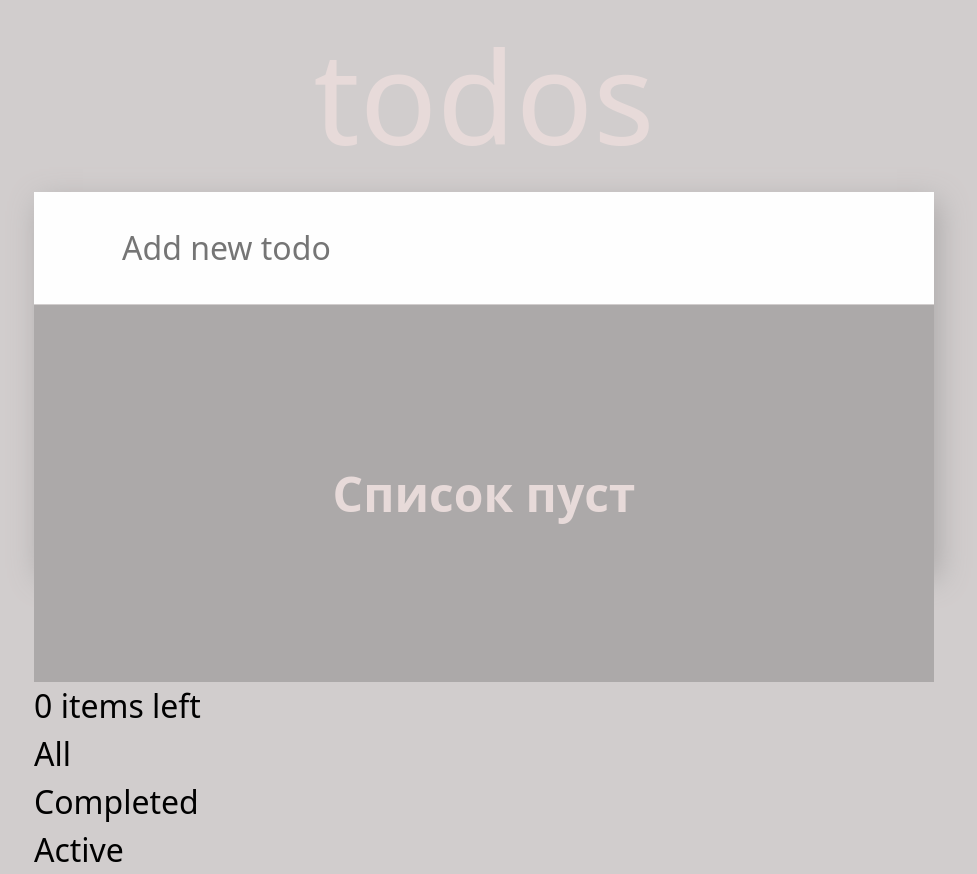
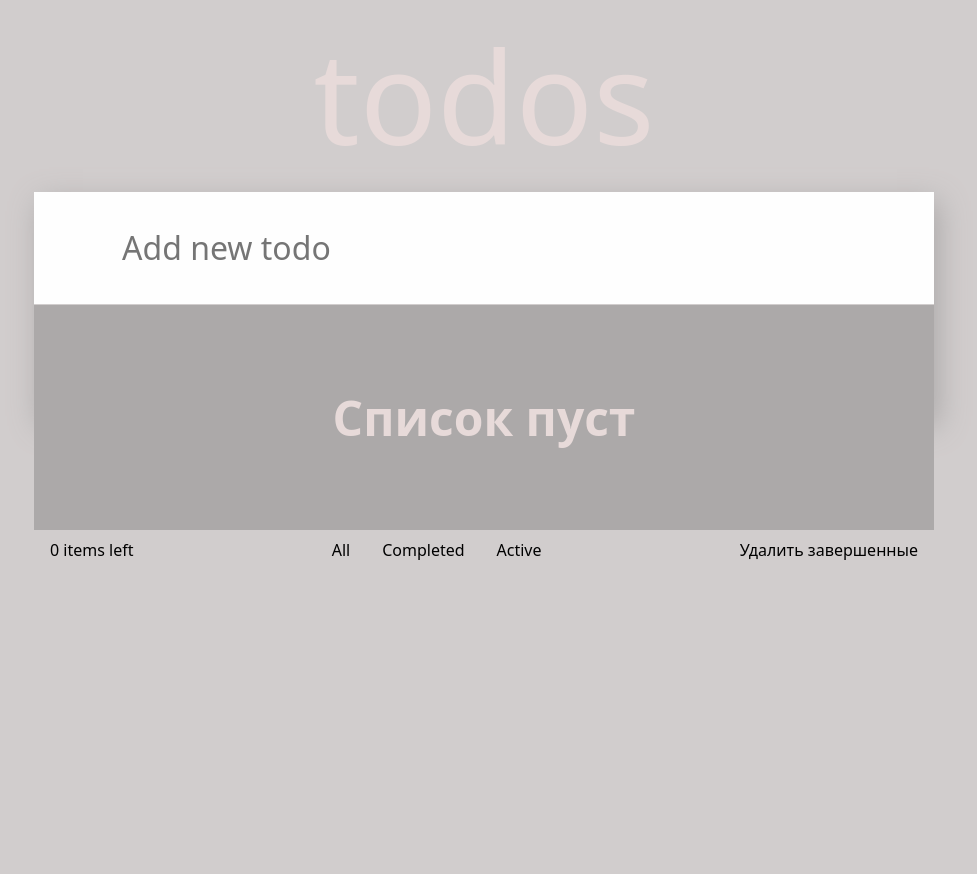
Before and after one commit to BRIT47rus/Todos, a React (Vite) app: page / in a window 1280 px wide. Shown: the whole page, without its empty margins (156-1133 px from the left). After the commit the page ends 800 px from the top, so only its background shows below. Built offline with nearby package versions, Linux system fonts and the light colour scheme.

Commit message:
add infoPanel

```diff
--- a/src/components/App/store.tsx
+++ b/src/components/App/store.tsx
@@ -22,6 +22,7 @@ export interface ITodoContext {
 export const TodosProvider: FC<{ children: ReactNode }> = ({ children }) => {
     const [todos, setTodos] = useLocalStorage<ITodo[]>('todos', initialTodos);
     const [filteredTodos, setFilteredTodos] = useState(todos);
+
     useEffect(() => {
         setFilteredTodos(todos);
     }, [todos]);
@@ -35,11 +36,13 @@ export const TodosProvider: FC<{ children: ReactNode }> = ({ children }) => {
             ...prev,
         ]);
     };
+
     const deleteTodo = (id: number) => {
         if (id !== undefined) {
             setTodos((prev) => prev.filter((todo) => todo.id !== id));
         }
     };
+
     const toogleCompleate = (id: number) => {
         setTodos((prev) =>
             prev.map((todo) =>
--- a/src/components/features/Info/Info.css
+++ b/src/components/features/Info/Info.css
@@ -0,0 +1,6 @@
+.info-container {
+    display: grid;
+    grid-template-columns: auto 1fr auto;
+    padding: 8px 16px;
+    font-size: 16px;
+}
--- a/src/components/features/Info/Info.tsx
+++ b/src/components/features/Info/Info.tsx
@@ -1,15 +1,17 @@
 import { useTodosCTX } from '../../App/hooks';
+import { Button } from '../components/Button/Button';
 import { InfoFilter } from '../components/InfoFilter/InfoFilter';
-
+import './Info.css';
 export const Info = () => {
     const { todos } = useTodosCTX();
 
     const countItems = todos.filter((item) => item.checked).length;
 
     return (
-        <div>
+        <div className="info-container">
             <div>{countItems} items left</div>
             <InfoFilter />
+            <Button onClick={() => null} element="Удалить завершенные" />
         </div>
     );
 };
--- a/src/components/features/components/InfoFilter/InfoFilter.css
+++ b/src/components/features/components/InfoFilter/InfoFilter.css
@@ -0,0 +1,7 @@
+.info-filter {
+    display: flex;
+    justify-content: center;
+}
+.info-filter > * {
+    padding: 0 16px;
+}
--- a/src/components/features/components/InfoFilter/InfoFilter.tsx
+++ b/src/components/features/components/InfoFilter/InfoFilter.tsx
@@ -1,11 +1,11 @@
 import { useTodosCTX } from '../../../App/hooks';
 import { Button } from '../Button/Button';
-
+import './InfoFilter.css';
 export const InfoFilter = () => {
     const { todos, filterTodos } = useTodosCTX();
 
     return (
-        <div>
+        <div className="info-filter">
             <Button onClick={() => filterTodos('all', todos)} element="All" />
             <Button
                 onClick={() => filterTodos('completed')}
```
